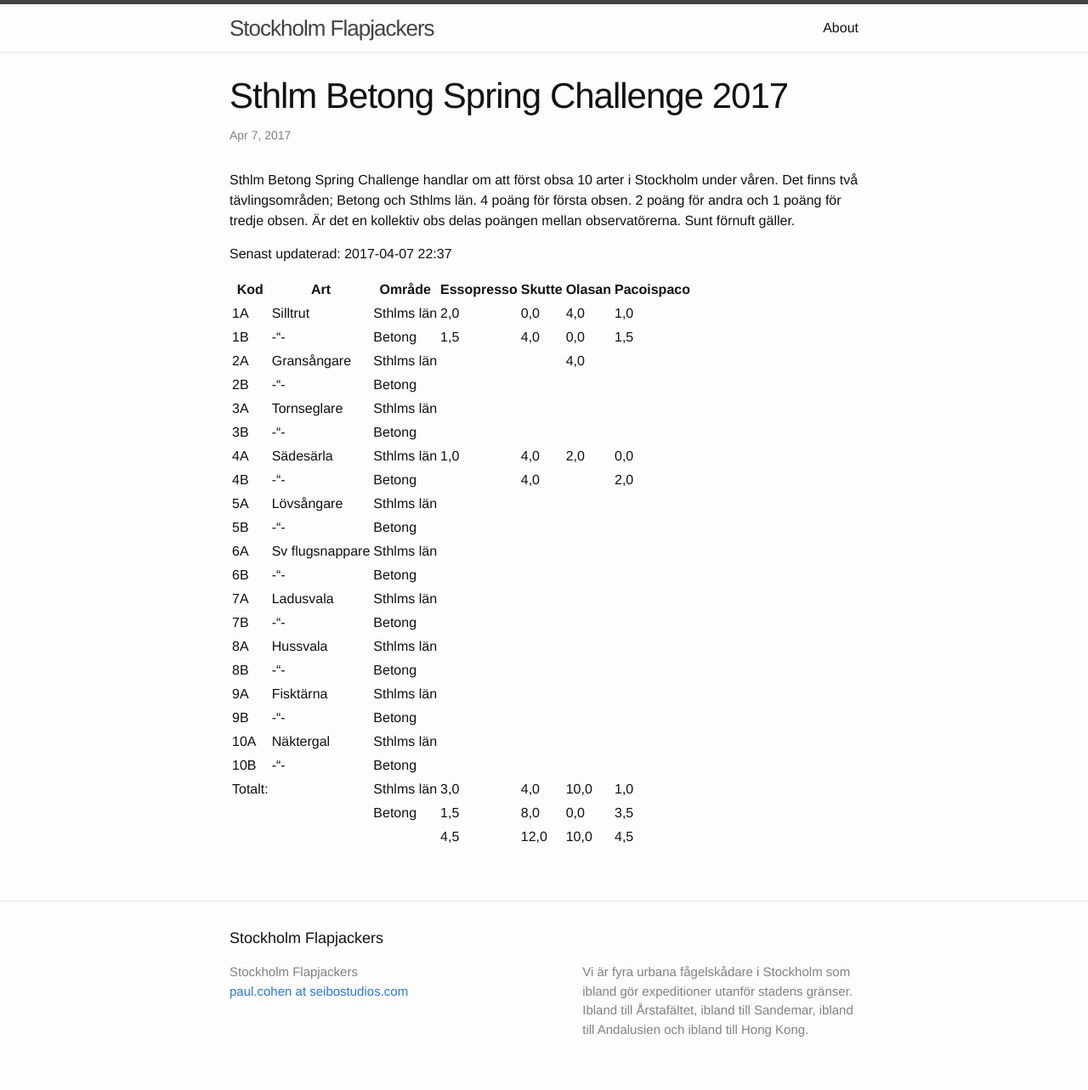
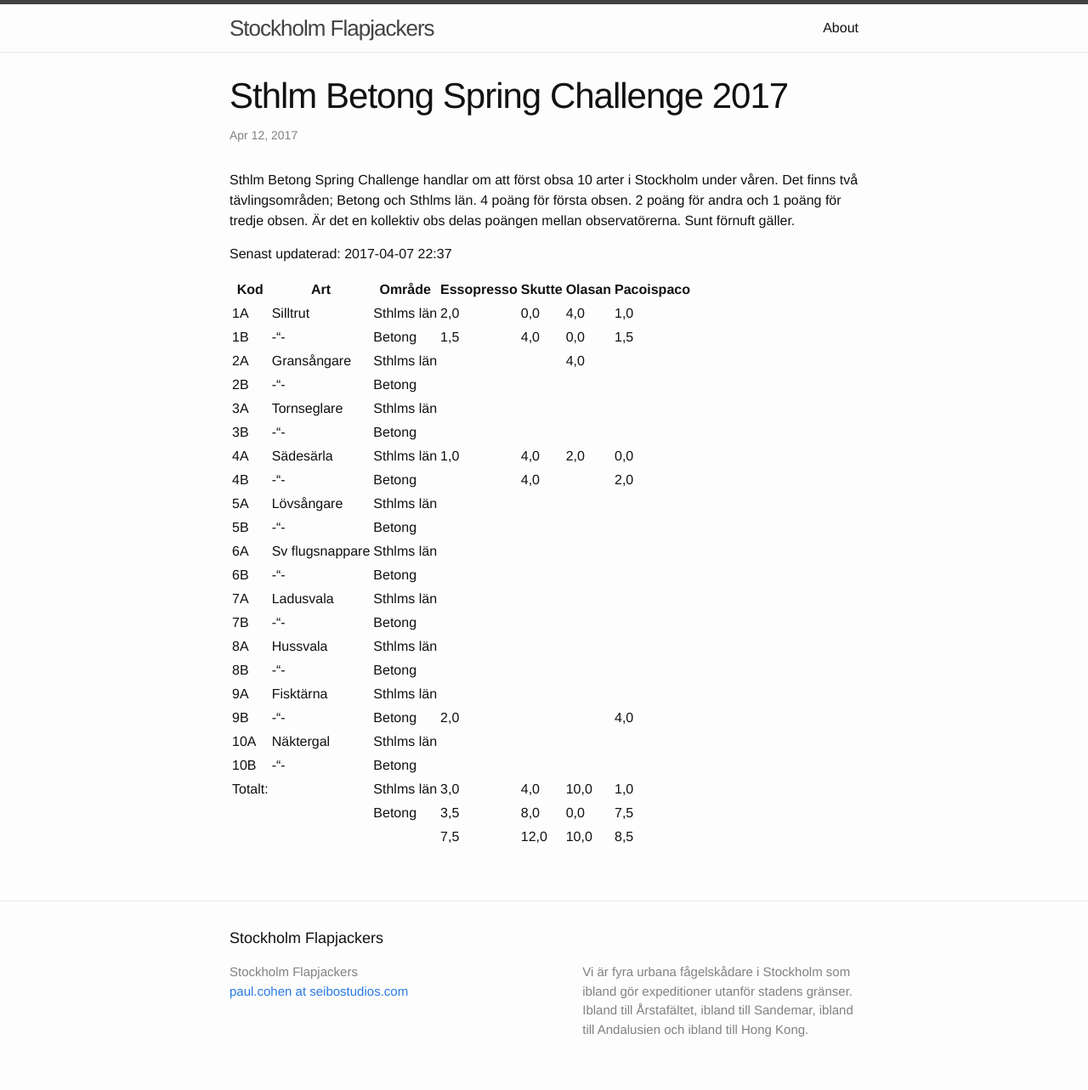
Before and after one commit to pacoispaco/flapjackers, a Jekyll site: the page built from docs/_posts/2017-04-07-sthlm-betong-spring-challenge.markdown, in a window 1280 px wide. Shown: the whole page at 85% size. Built offline with Jekyll 4.4.1, drawn with Linux system fonts in a browser that asks for light colours.

Commit message:
Updaterade Fisktärna för Paul och Janne

```diff
--- a/docs/_posts/2017-04-07-sthlm-betong-spring-challenge.markdown
+++ b/docs/_posts/2017-04-07-sthlm-betong-spring-challenge.markdown
@@ -1,7 +1,7 @@
 ---
 layout: post
 title:  "Sthlm Betong Spring Challenge 2017"
-date:   2017-04-07 22:27:00 +0200
+date:   2017-04-12 07:59:00 +0200
 categories: challenge sthlm-betong
 ---
 
@@ -28,10 +28,10 @@ Senast updaterad: 2017-04-07 22:37
 | 8A  | Hussvala    | Sthlms län |            |        |        |            |
 | 8B  |    -"-      | Betong     |            |        |        |            |
 | 9A  | Fisktärna   | Sthlms län |            |        |        |            |
-| 9B  |    -"-      | Betong     |            |        |        |            |
+| 9B  |    -"-      | Betong     | 2,0        |        |        | 4,0        |
 | 10A | Näktergal   | Sthlms län |            |        |        |            |
 | 10B |    -"-      | Betong     |            |        |        |            |
 | === | =========== | ========== | ========== | ====== | ====== | ========== |
 | Totalt: |         | Sthlms län |  3,0       |  4,0   | 10,0   |  1,0       |
-|         |         | Betong     |  1,5       |  8,0   |  0,0   |  3,5       |
-|         |         |            |  4,5       | 12,0   | 10,0   |  4,5       |
+|         |         | Betong     |  3,5       |  8,0   |  0,0   |  7,5       |
+|         |         |            |  7,5       | 12,0   | 10,0   |  8,5       |
```
